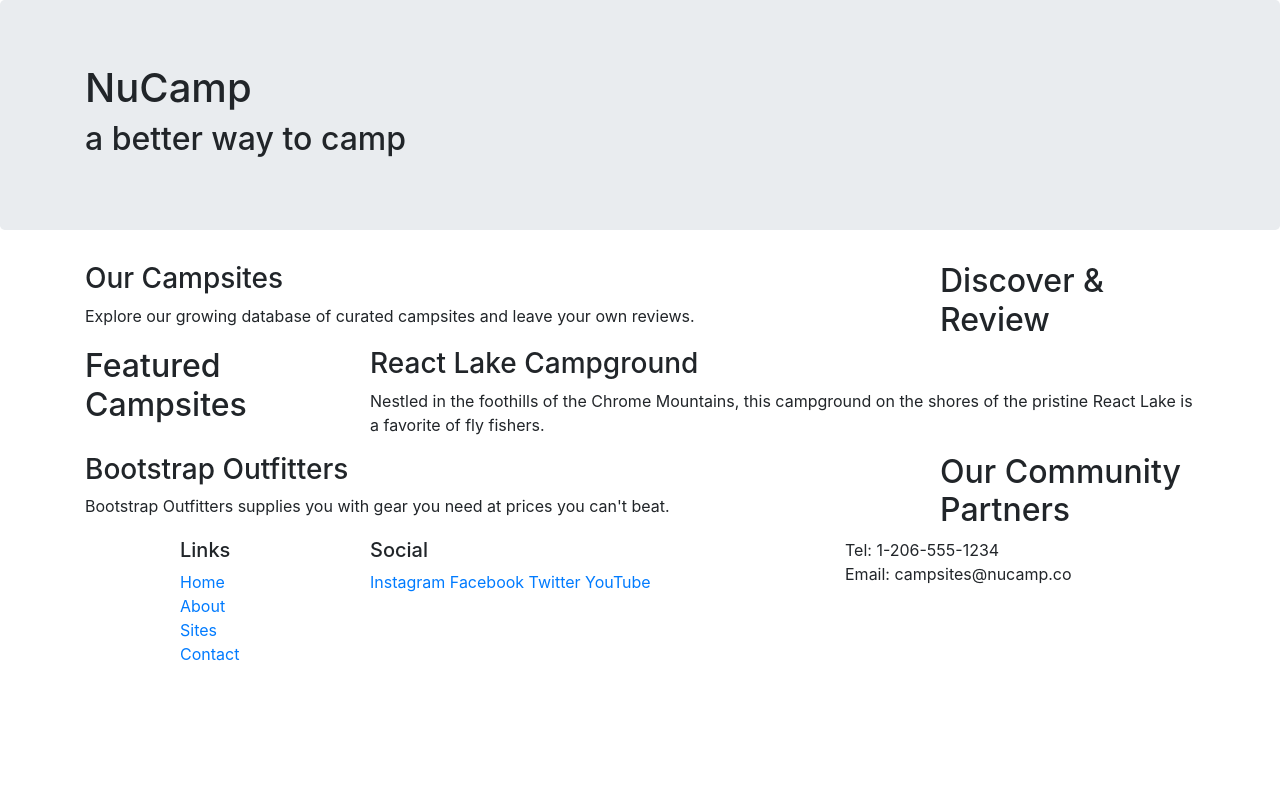
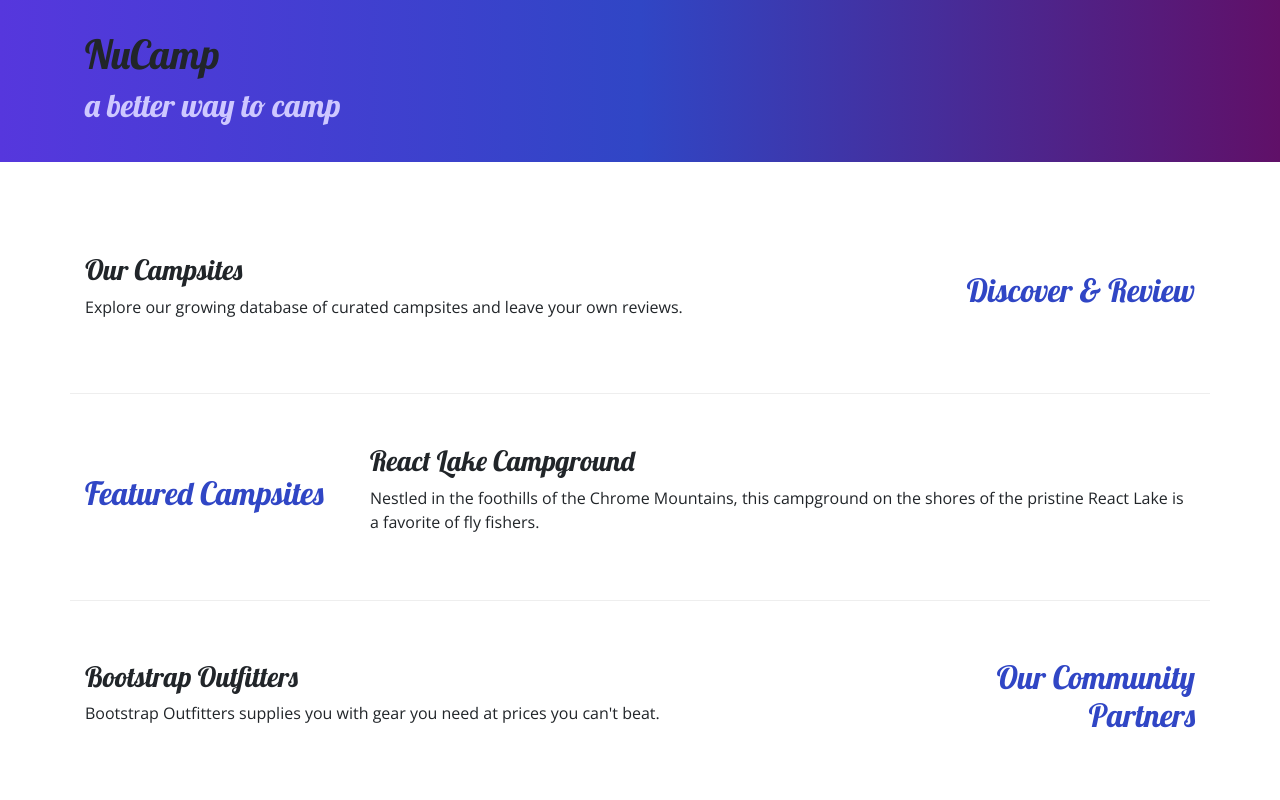
Before and after one commit to tbrickert/nucamp-bootstrap, a website: page index.html in a window 1280 px wide. Shown: the top 800 px of the page. Drawn offline with nearby package versions, Linux system fonts and the light colour scheme.

Commit message:
Adding Custom Styles

```diff
--- /dev/null
+++ b/css/styles.css
@@ -0,0 +1,31 @@
+body {
+    font-family: "Open Sans", sans-serif;
+}
+
+h1, h2, h3 {
+    font-family: "Lobster"; cursive;
+}
+
+h2 {
+    color: #3046c5;
+}
+
+header h2 {
+    color: #cec8ff;
+}
+
+footer {
+    background-image: -moz-linear-gradient(#cec8ff, white);
+    padding: 20px 0;
+}
+
+.jumbotron {
+    padding: 30px;
+    background-image: linear-gradient(to right, #5637dd, #3046c5, #601068);
+}
+
+.row-content {
+    padding: 50px 0;
+    border-bottom: 1px ridge;
+    min-height: 200px;
+}
--- a/index.html
+++ b/index.html
@@ -9,12 +9,15 @@
     <!-- Bootstrap CSS -->
     <link rel="stylesheet" href="node_modules/bootstrap/dist/css/bootstrap.min.css" />
 
+    <!-- Additional CSS must be placed after Bootstrap CSS -->
+    <link rel="stylesheet" href="https://fonts.googleapis.com/css?family=Lobster|Open+Sans" />
+    <link rel="stylesheet" href="css/styles.css" />
     <title>NuCamp: A Better Way To Camp </title>
 </head>
 
 <body>
 
-    <header class="jumbotron">
+    <header class="jumbotron jumbotron-fluid">
         <div class="container">
             <div class="row">
                 <div class="col">
@@ -28,9 +31,9 @@
     </header>
 
     <div class="container">
-        <div class="row">
+        <div class="row row-content align-items-center">
             <div class="col-sm-4 order-sm-last col-md-3">
-                <h2>Discover & Review </h2>
+                <h2 class="text-sm-right">Discover & Review </h2>
             </div>
             <div class="col">
                 <h3>Our Campsites </h3>
@@ -38,7 +41,7 @@
             </div>
         </div>
 
-        <div class="row">
+        <div class="row row-content align-items-center">
             <div class="col-sm-4 col-md-3">
                 <h2>Featured Campsites </h2>
             </div>
@@ -48,9 +51,9 @@
             </div>
         </div>
 
-        <div class="row">
+        <div class="row row-content align-items-center">
             <div class="col-sm-4 order-sm-last col-md-3">
-                <h2>Our Community Partners </h2>
+                <h2 class="text-sm-right">Our Community Partners </h2>
             </div>
             <div class="col">
                 <h3>Bootstrap Outfitters </h3>
@@ -73,14 +76,14 @@
                         </ul>
                     </div>
                 </div>
-                <div class="col-6 col-sm-5">
+                <div class="col-6 col-sm-5 text-center">
                     <h5>Social </h5>
                     <a href="http://instagram.com">Instagram </a>
                     <a href="http://facebook.com">Facebook </a>
                     <a href="http://twitter.com">Twitter </a>
                     <a href="http://youtube.com">YouTube </a>
                 </div>
-                <div class="col-sm-4">
+                <div class="col-sm-4 text-center">
                     Tel: 1-206-555-1234 <br />
                     Email: campsites@nucamp.co
                 </div>
```
